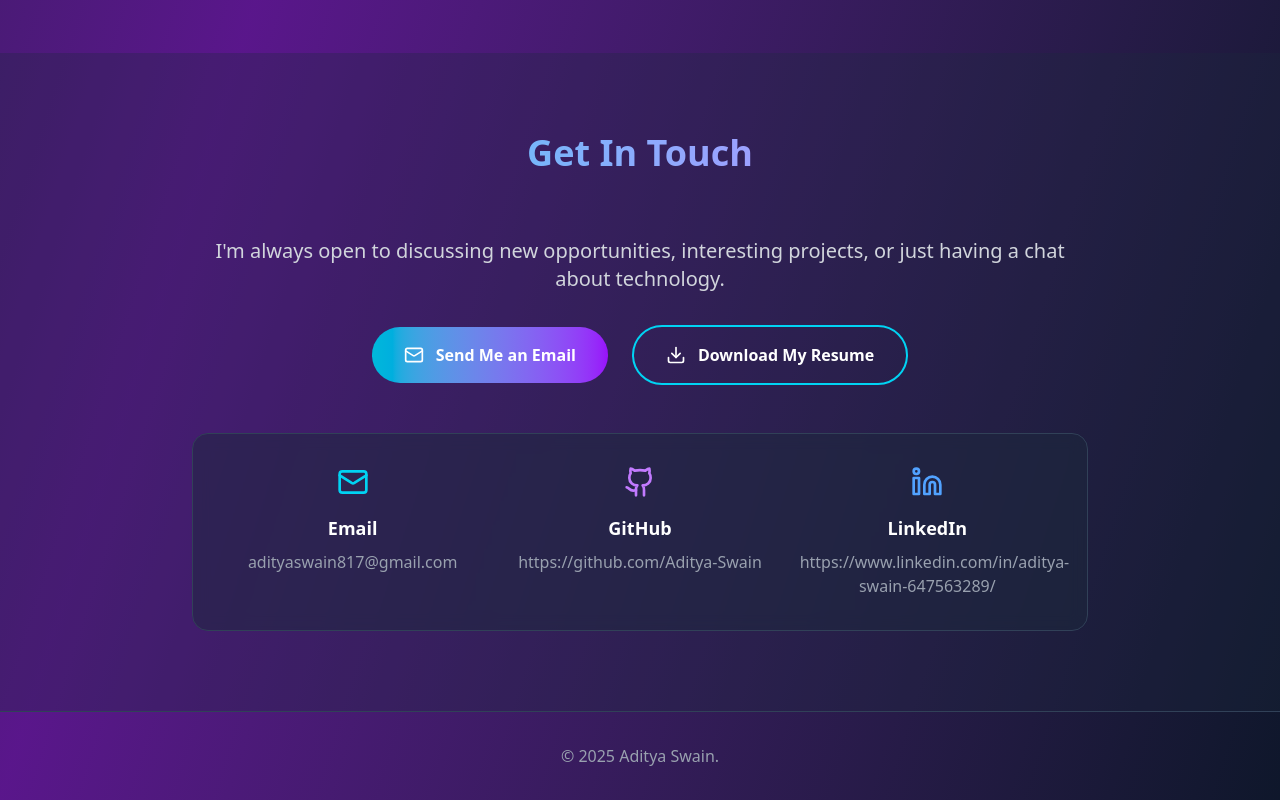
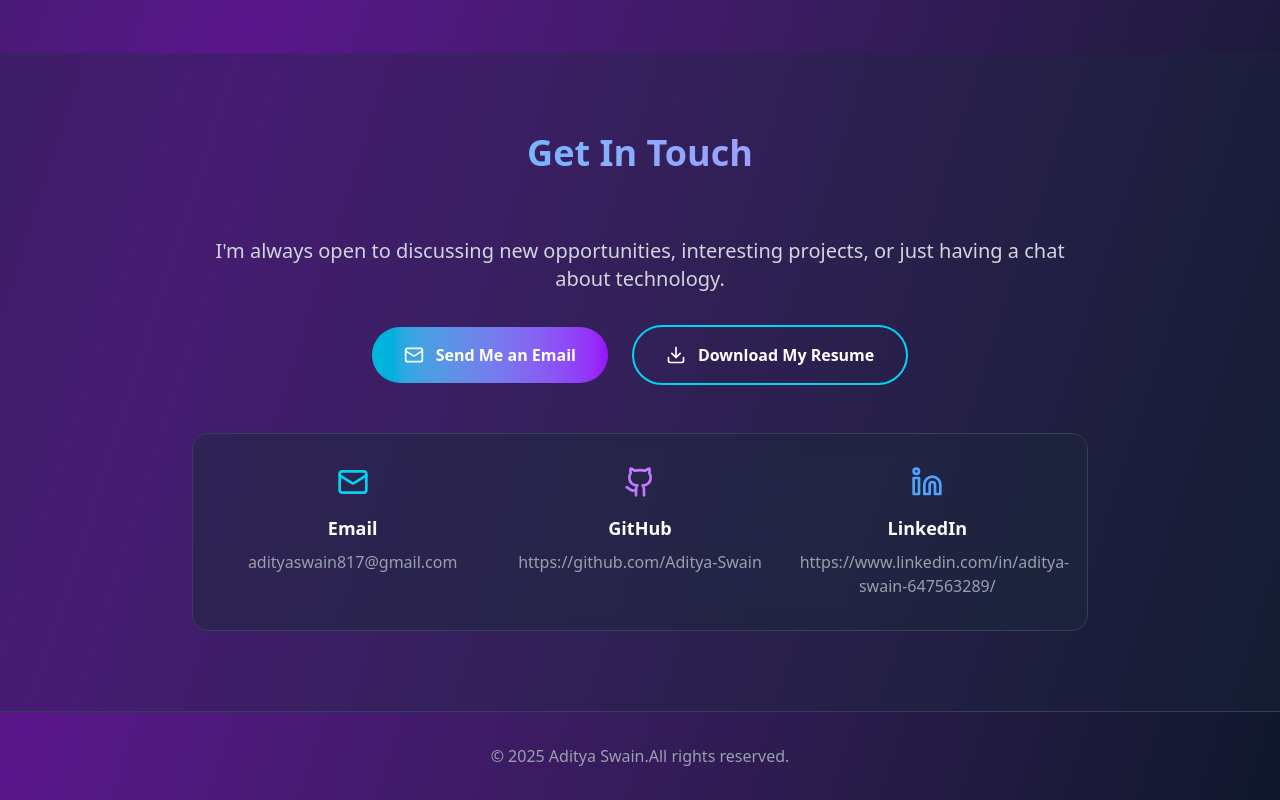
Before and after one commit to Aditya-Swain/portfolio, a React (Vite) app: page / in a window 1280 px wide. Shown: the part 3200-4000 px from the top of the page. Built offline with nearby package versions, Linux system fonts and the light colour scheme.

Commit message:
small changes

```diff
--- a/src/pages/Portfolio.jsx
+++ b/src/pages/Portfolio.jsx
@@ -467,7 +467,7 @@ const Portfolio = () => {
             {/* Footer */}
             <footer className="py-8 text-center border-t border-slate-700">
                 <p className="text-gray-400">
-                    © 2025 Aditya Swain.
+                    © 2025 Aditya Swain.All rights reserved.
                 </p>
             </footer>
         </div>
```
